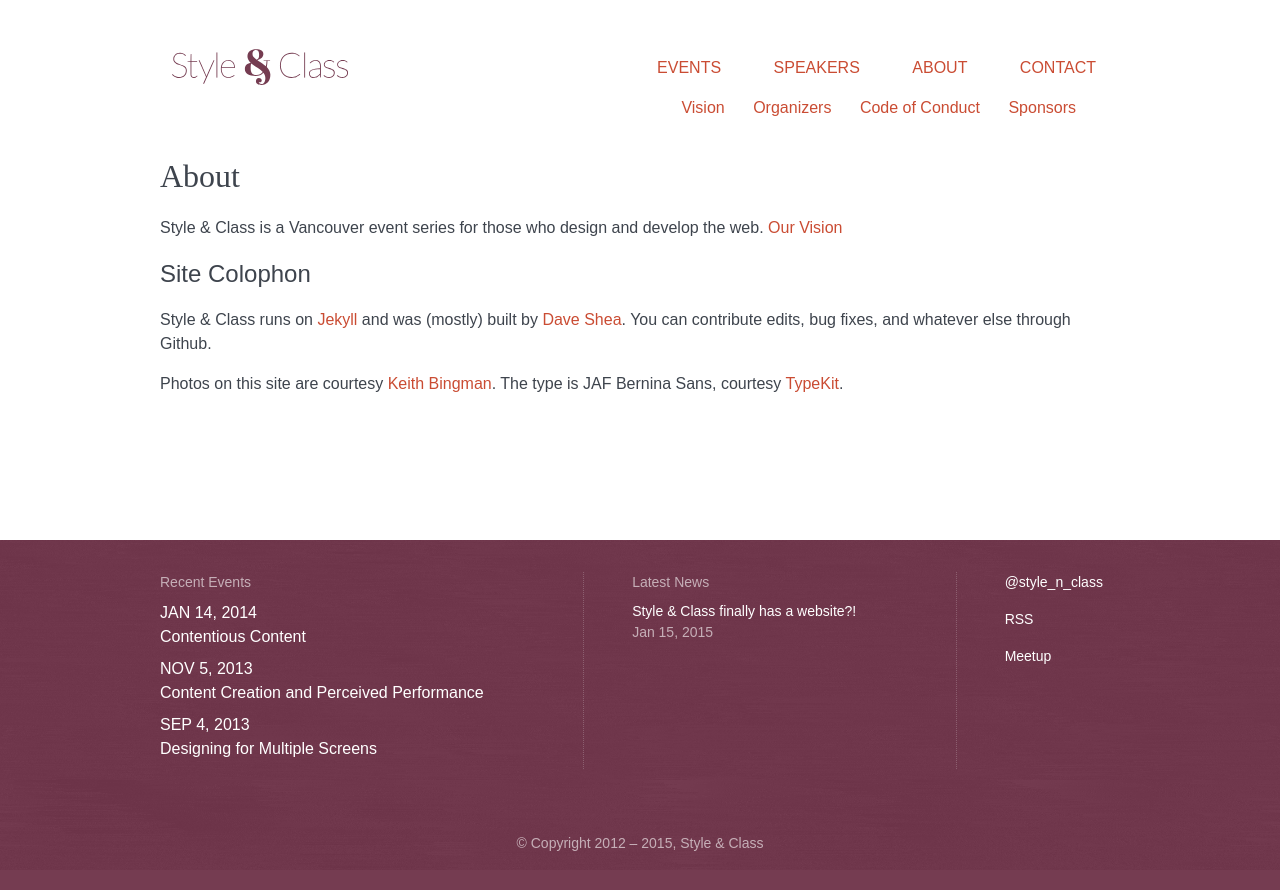
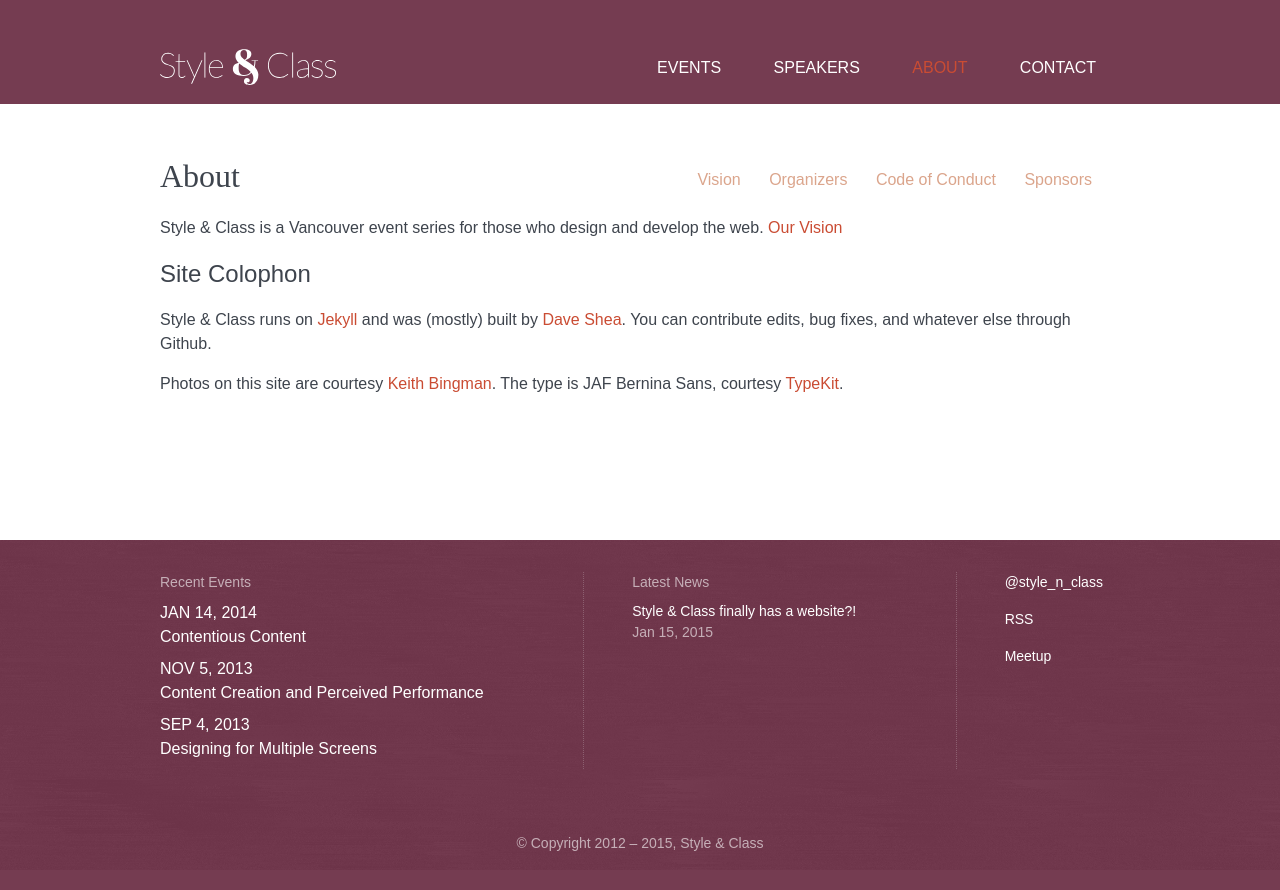
Before and after one commit to styleandclass/styleandclass.ca, a Jekyll site: the page built from root/about/index.html, in a window 1280 px wide. Shown: the top 890 px of the page. Built offline with Jekyll 4.4.1, drawn with Linux system fonts in a browser that asks for light colours.

Commit message:
Header styling update

```diff
--- a/root/_sass/_layout-header.scss
+++ b/root/_sass/_layout-header.scss
@@ -3,9 +3,11 @@
 //
 .site-header {
     @extend %clearfix;
+    background-color: $brand-colour;
 
     @include screen-medium {
-        margin-bottom: 4rem;
+        padding-bottom: 1rem;
+        margin-bottom: 3rem;
     }
 
     .wrapper {
@@ -22,17 +24,16 @@
 .site-title {
 
     flex: 1 0 100%;
+    height: 60px;
+    padding-top: 1rem;
+    color: $text-colour-reversed;
+    text-align: center;
 
     @include screen-medium {
+        text-align: left;
         flex: 0 0 200px;
         width: 200px;
     }
-
-    height: 60px;
-    padding-top: 1rem;
-
-    color: $brand-colour;
-    text-align: center;
 
 }
 .site-logo-img {
@@ -70,12 +71,15 @@
 
     @include screen-medium {
         margin: 0 0.75rem;
+
+        &.is-selected {
+            a {
+                color: $brand-highlight;
+            }
+        }
     }
-
-    &.is-selected {
-        a {
-            color: $brand-highlight;
-        }
+    a {
+        color: $text-colour-reversed;
     }
     a:hover, a:focus {
         text-decoration: none;
@@ -91,8 +95,8 @@
     text-align: center;
 
     @include screen-medium {
-        top: 6rem;
-        right: 2rem;
+        top: 10.5rem;
+        right: 1rem;
         width: auto;
         margin: 0;
     }
@@ -105,6 +109,12 @@
         @include screen-xsmall {
             margin: 0 0.75rem;
         }
+        @include screen-medium {
+            a {
+                color: $brand-contrast;
+            }
+        }
+
 
         &.is-selected {
             background: transparent;
--- a/root/_sass/_layout-home.scss
+++ b/root/_sass/_layout-home.scss
@@ -61,6 +61,7 @@
     }
     .site-header {
         padding-bottom: 0;
+        background-color: transparent;
     }
     .site-title {
         display: none;
```
Also changed, not shown: 3 other files.
